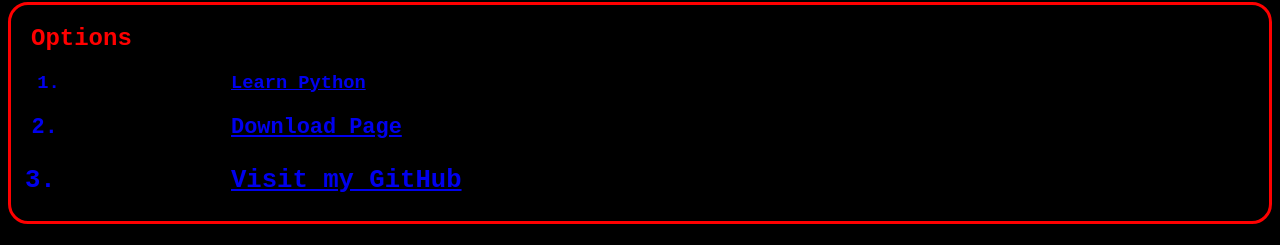
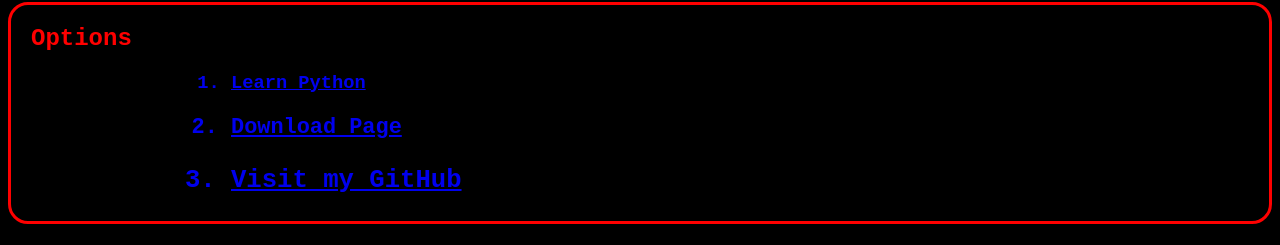
Before and after one commit to FedorsHackStation/FedorsHackStation.github.io, a plain HTML site: page index.html in a window 1280 px wide. Shown: the part 256-501 px from the top of the page. Drawn offline with Linux system fonts and the light colour scheme.

Commit message:
Update style.css

```diff
--- a/style.css
+++ b/style.css
@@ -19,5 +19,5 @@ button {
  background-color: black;
 }
 li {
- padding-left: 160px
+ margin-left: 160px
 }
```
